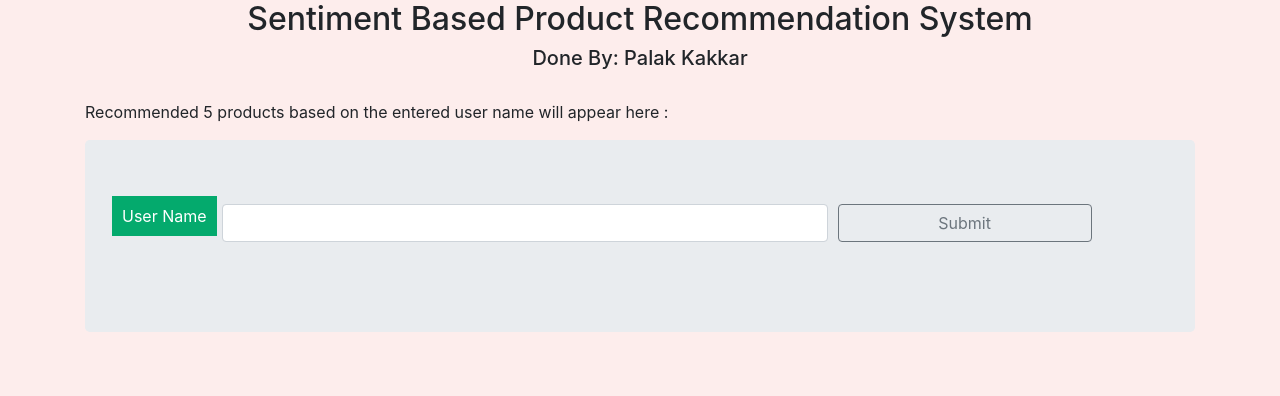
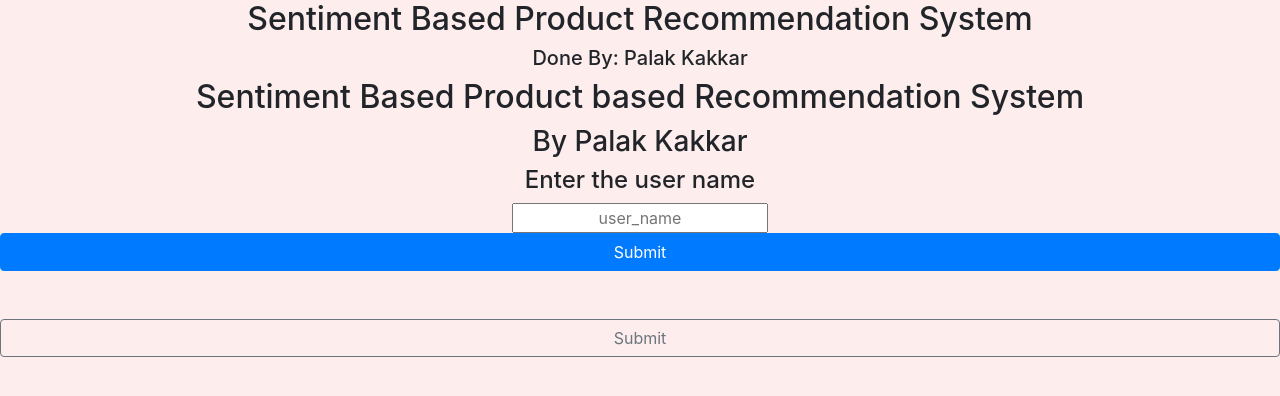
Before and after one commit to palak0509/test, a Flask app: page / in a window 1280 px wide. Shown: the top 396 px of the page. Run offline with Flask 2, Linux system fonts and the light colour scheme; parts of the project's set-up code (start-up, migrations or seed data) failed here and were passed over; some libraries are stand-ins or nearby versions.

Commit message:
Update index.html

```diff
--- a/templates/index.html
+++ b/templates/index.html
@@ -126,23 +126,18 @@
 
         </div>
     </nav>
-
-    <div class="container" style="margin-top:30px">
-        <p class="display-7">Recommended 5 products based on the entered user name will appear here :</p>
-        <div class="jumbotron">
-            <div class="form-row mb-3">
-                <label >
-
-                <span class="label username"> User Name</span>
-
-        </label>
-                <div class="col-lg-7">
-                    <input class="form-control basic" type="text" autocomplete="off" >
-
-                </div>
-                <div class="col-lg-3">
-
-                <button type="button" id="search" class="btn btn-block btn-outline-secondary basicAutoCompleteShowBtn">
+ <div class="login">
+	<h2 style="text-align:center">Sentiment Based Product based Recommendation System</h2>
+     <h3 style="text-align:center">By Palak Kakkar</h3>
+    <form align="center" action="{{ url_for('predict')}}" method="post">
+        <h4>Enter the user name</h4>
+    	<input type="text" style="text-align:center" name="user_name" placeholder="user_name" required="required" />
+        <button align="center" type="submit" class="btn btn-primary btn-block btn-large">Submit</button>
+    </form>
+   <br>
+   <br>
+   </div>
+<button type="button" id="search" class="btn btn-block btn-outline-secondary basicAutoCompleteShowBtn">
             Submit
           </button>
 
```
